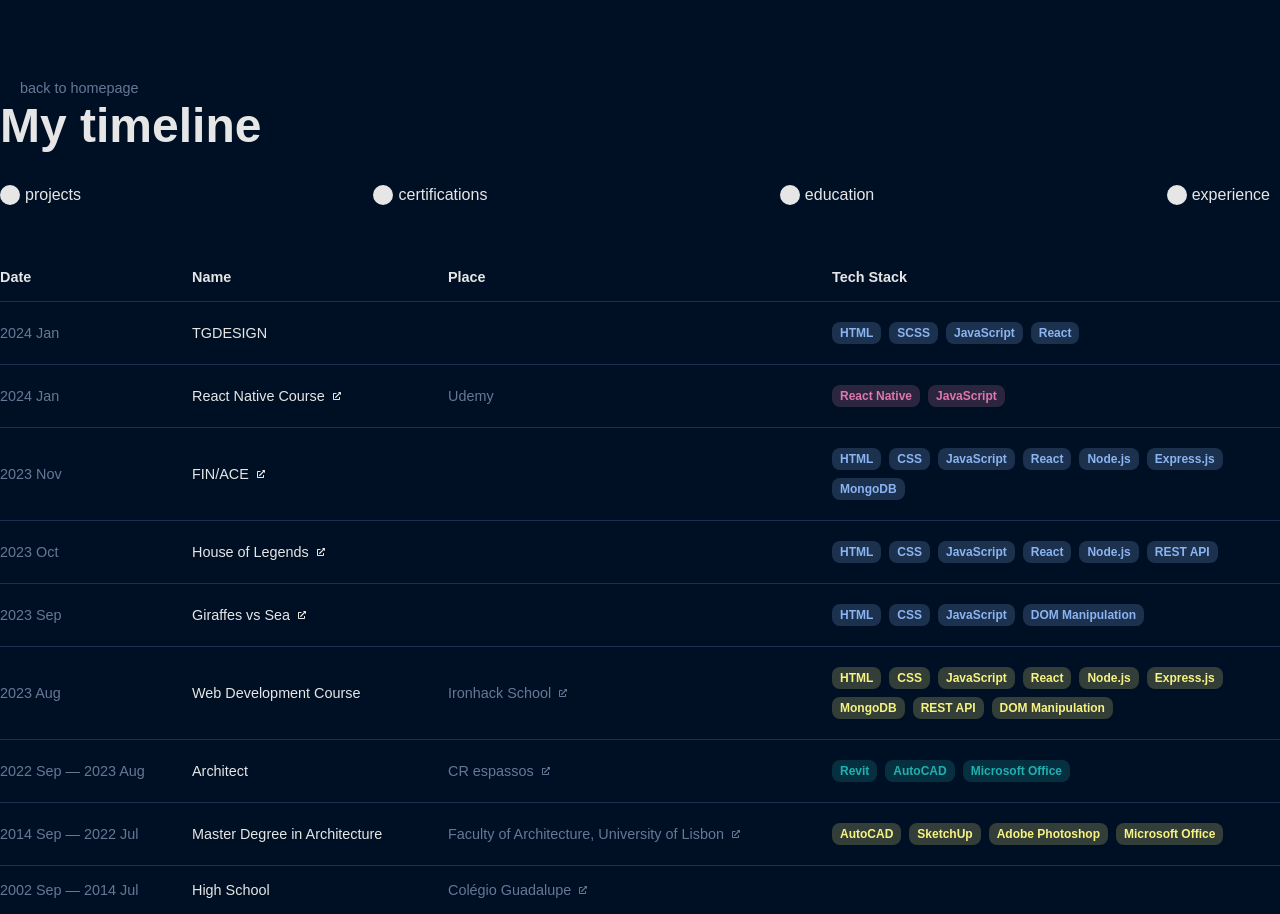
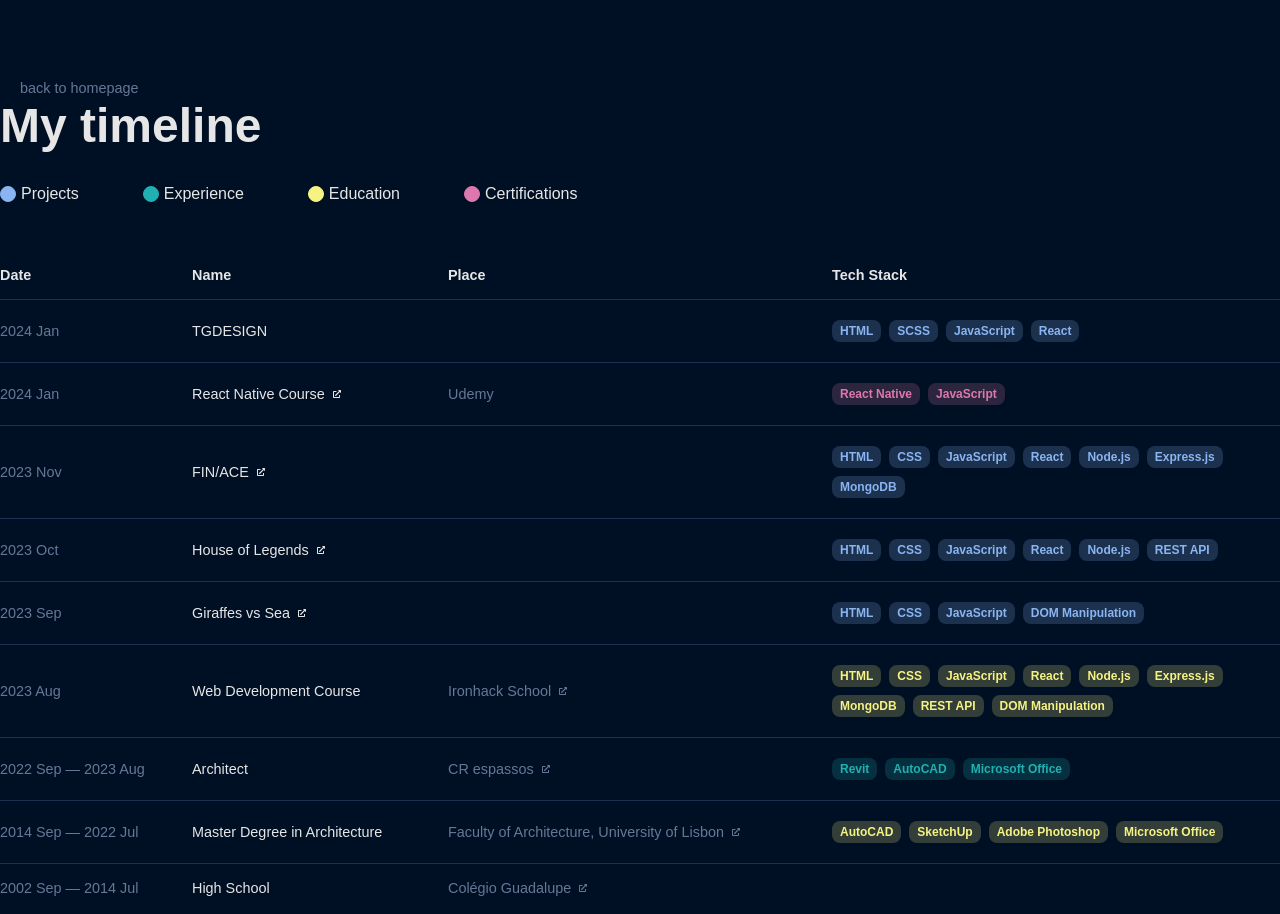
Before and after one commit to thetiagogil/04-thetiagogil, a React (Vite) app: page /timeline in a window 1280 px wide. Built offline with nearby package versions, Linux system fonts and the light colour scheme; some icons are missing.

Commit message:
type filters finished

```diff
--- a/src/components/DateSorter.js
+++ b/src/components/DateSorter.js
@@ -14,7 +14,7 @@ const monthsOrder = {
 };
 
 export const dateSorter = (data) => {
-  const dataSorted = data.sort((a, b) => {
+  const dataSorted = [...data].sort((a, b) => {
     // DECONSTRUCT ELEMENTS
     const [aYear, aMonth] = a.date.split(" "); // EXAMPLE: ["2023", "Sep"]
     const [bYear, bMonth] = b.date.split(" "); // EXAMPLE: ["2023", "Oct"]
--- /dev/null
+++ b/src/components/capFirstLetter.js
@@ -0,0 +1,3 @@
+export const capFirstLetter = (word) => {
+    return word.charAt(0).toUpperCase() + word.slice(1);
+  };
--- /dev/null
+++ b/src/components/colorClass.js
@@ -0,0 +1,8 @@
+const getColorClass = (type, category) => {
+  return `${type}-${category}`;
+};
+
+export const nameColors = (type) => getColorClass(type, "name");
+export const techColors = (type) => getColorClass(type, "tech");
+export const linkColors = (type) => getColorClass(type, "link");
+export const circleColors = (type) => getColorClass(type, "circle");
--- a/src/pages/homepage/contentbox/Content.jsx
+++ b/src/pages/homepage/contentbox/Content.jsx
@@ -2,6 +2,11 @@ import "./Content.scss";
 import { Link } from "react-router-dom";
 import { FaExternalLinkAlt } from "react-icons/fa";
 import { FaArrowRightLong } from "react-icons/fa6";
+import {
+  nameColors,
+  techColors,
+  linkColors
+} from "../../../components/colorClass";
 
 const Content = ({ type, props }) => {
   // FILTER ELEMENTS SHOWN FROM DB
@@ -25,16 +30,6 @@ const Content = ({ type, props }) => {
       return desiredIds.includes(Number(element.id));
     })
     .sort((a, b) => b.id - a.id);
-
-  // COLORS PER TYPE
-  const getColorClass = (type, category) => {
-    return `${type}-${category}`;
-  };
-
-  const nameColors = (type) => getColorClass(type, "name");
-  const techColors = (type) => getColorClass(type, "tech");
-  const linkColors = (type) => getColorClass(type, "link");
-
   return (
     <>
       <ol className="elements">
--- a/src/pages/timelinepage/TimelinePage.jsx
+++ b/src/pages/timelinepage/TimelinePage.jsx
@@ -1,13 +1,19 @@
 import "./TimelinePage.scss";
+import { useState } from "react";
+import { Link } from "react-router-dom";
+import { FaExternalLinkAlt } from "react-icons/fa";
+import { FaArrowLeftLong } from "react-icons/fa6";
+import { dateSorter } from "../../components/dateSorter";
+import {
+  nameColors,
+  techColors,
+  circleColors,
+} from "../../components/colorClass";
+import { capFirstLetter } from "../../components/capFirstLetter";
 import { projects } from "../../db/projects";
 import { experience } from "../../db/experience";
 import { education } from "../../db/education";
 import { certifications } from "../../db/certifications";
-import { dateSorter } from "../../components/DateSorter";
-import { Link } from "react-router-dom";
-import { FaExternalLinkAlt } from "react-icons/fa";
-import { FaArrowLeftLong } from "react-icons/fa6";
-import { useState } from "react";
 
 const TimelinePage = () => {
   const [typesFilter, setTypesFilter] = useState({
@@ -44,6 +50,8 @@ const TimelinePage = () => {
   // TECHS ARRAY
   const typesArray = () => {
     let allTypes = new Set();
+
+    console.log('data :>> ', data);
 
     data.forEach((data) => {
       const type = data.type;
@@ -95,14 +103,6 @@ const TimelinePage = () => {
     return types && techs;
   });
 
-  // COLORS PER TYPE
-  const getColorClass = (type, category) => {
-    return `${type}-${category}`;
-  };
-
-  const nameColors = (type) => getColorClass(type, "name");
-  const techColors = (type) => getColorClass(type, "tech");
-
   return (
     <div id="box">
       <div className="table-box">
@@ -128,8 +128,8 @@ const TimelinePage = () => {
                 checked={typesFilter[type]}
                 onChange={() => handleTypeChange(type)}
               />
-              <span className="checkbox-circle"></span>
-              <p>{type}</p>
+              <span className={`checkbox-circle ${circleColors(type)}`}></span>
+              <p>{capFirstLetter(type)}</p>
             </label>
           ))}
         </section>
--- a/src/pages/timelinepage/TimelinePage.scss
+++ b/src/pages/timelinepage/TimelinePage.scss
@@ -17,7 +17,51 @@
   margin-top: 2rem;
   color: $white;
   display: flex;
-  justify-content: space-between;
+  gap: 4rem;
+
+  .checkbox {
+    color: $white3;
+    display: flex;
+    align-items: center;
+    cursor: pointer;
+
+    input {
+      display: none;
+    }
+
+    .checkbox-circle {
+      background-color: transparent;
+      width: 1rem;
+      height: 1rem;
+      border-radius: 50%; /* Use 50% for a perfect circle */
+      border: 1px solid $white3;
+      margin-right: 5px;
+    }
+
+    &.active {
+      color: $white;
+
+      .projects-circle {
+        background-color: $blue;
+        border-color: $blue;
+      }
+
+      .experience-circle {
+        background-color: $green;
+        border-color: $green;
+      }
+
+      .education-circle {
+        background-color: $yellow;
+        border-color: $yellow;
+      }
+
+      .certifications-circle {
+        background-color: $pink;
+        border-color: $pink;
+      }
+    }
+  }
 }
 
 .table-box {
@@ -113,31 +157,3 @@
     }
   }
 }
-
-.checkbox {
-  position: relative;
-  display: flex;
-  align-items: center;
-  cursor: pointer;
-  margin-right: 10px;
-
-  .checkbox-circle {
-    width: 20px; /* Adjust the size of your circle */
-    height: 20px; /* Adjust the size of your circle */
-    border-radius: 50%;
-    background-color: transparent;
-    border: 2px solid #333; /* Adjust the color of your circle border */
-    margin-right: 5px; /* Adjust the spacing between the circle and text */
-  }
-
-  &.active {
-    .checkbox-circle {
-      background-color: $white; /* Adjust the color when the checkbox is active */
-      border-color: $white; /* Adjust the border color when the checkbox is active */
-    }
-  }
-
-  input {
-    display: none; /* Hide the actual checkbox */
-  }
-}
```
